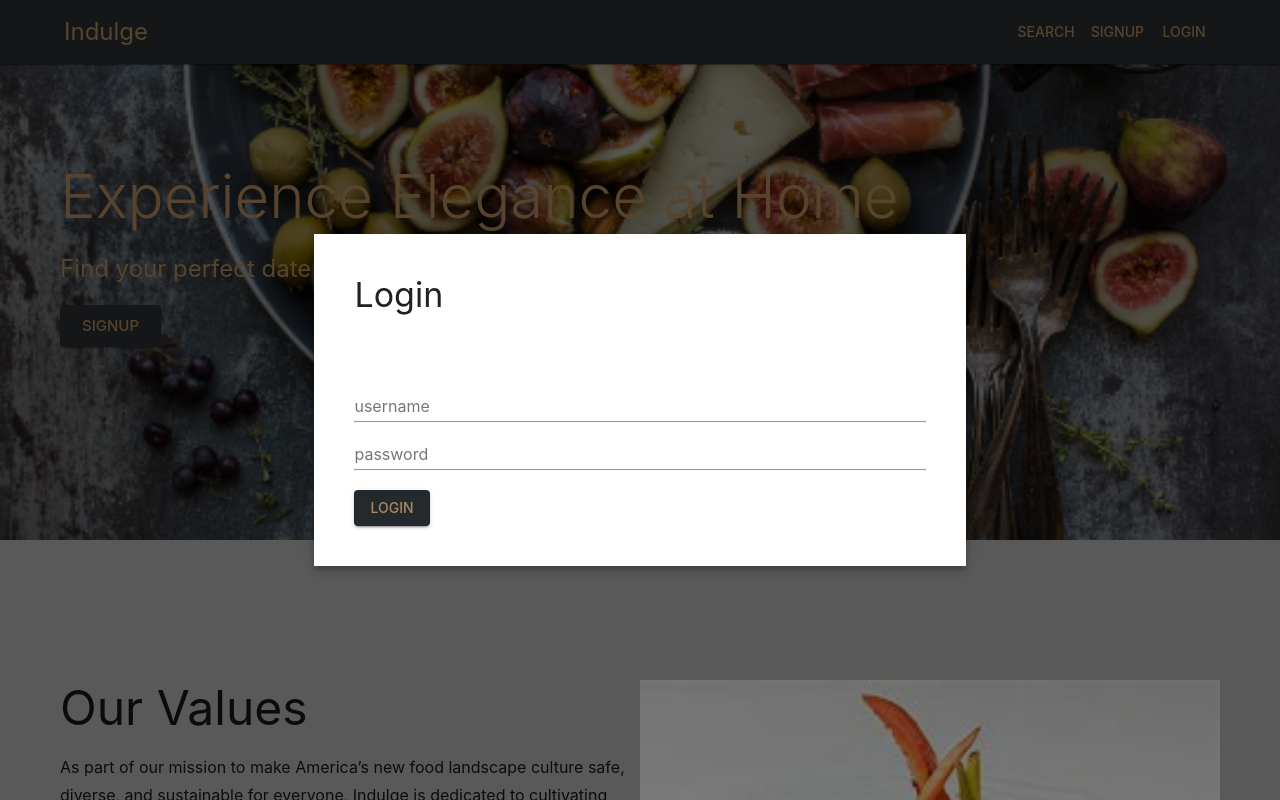
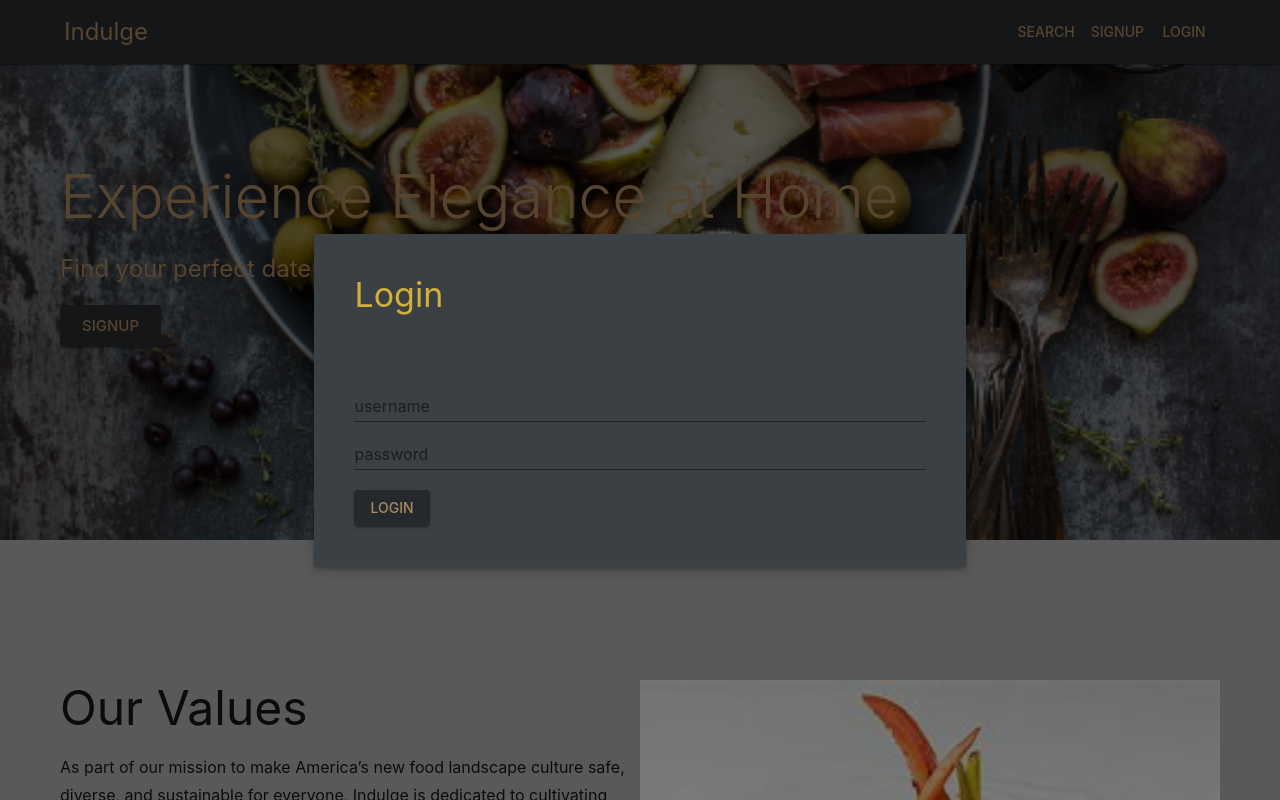
Before and after one commit to mercspring/experience-indulgence, a React (Create React App) app: page / in a window 1280 px wide. Both pictures are taken after a click on the button "LOGIN". Shown: the top 800 px of the page. Built offline with nearby package versions, Linux system fonts and the light colour scheme.

Commit message:
changed color to match what scott put

```diff
--- a/src/components/SigninModal/index.js
+++ b/src/components/SigninModal/index.js
@@ -11,7 +11,10 @@ const useStyles = makeStyles((theme) => ({
         marginTop: "20px"
     },
     box: {
-        backgroundColor: "rgba(244, 143, 177, 0.2)"
+        backgroundColor: "rgba(244, 143, 177, 0.1)"
+    },
+    inputText: {
+        color: "#f5f5f5"
     }
 }));
 
@@ -62,7 +65,7 @@ function SigninModal(props) {
             </Grow>
 
             <form autoComplete="off" onSubmit={onSubmit}>
-                <TextField fullWidth error={!validUser} label="username" name="username" value={userInfo.username} onChange={onInfoChange} />
+                <TextField InputProps={{className : classes.inputText}} fullWidth error={!validUser} label="username" name="username" value={userInfo.username} onChange={onInfoChange} />
                 <TextField fullWidth error={!validUser} type="password" label="password" name="password" value={userInfo.password} onChange={onInfoChange} />
                 <Button className={classes.button} variant="contained" type="submit" color="secondary">Login</Button>
             </form>
--- a/src/components/navbar/index.js
+++ b/src/components/navbar/index.js
@@ -11,8 +11,7 @@ import SigninModal from "../SigninModal";
 import Modal from '@material-ui/core/Modal';
 import { Slide, useScrollTrigger } from '@material-ui/core'
 import MenuIcon from '@material-ui/icons/Menu';
-import "../Navbar/style.css"
-
+import "../navbar/style.css"
 
 const useStyles = makeStyles((theme) => ({
   root: {
@@ -24,15 +23,16 @@ const useStyles = makeStyles((theme) => ({
   modal: {
 	display: 'flex',
 	alignItems: 'center',
-	justifyContent:'center',
+	justifyContent: 'center',
   },
   barBtn: {
 	float: "right"
   },
   paper: {
+	color: '#D4AF37',
 	outline: 'none',
 	position: 'absolute',
-	backgroundColor: theme.palette.background.paper,
+	backgroundColor: '#3b4045',
 	boxShadow: theme.shadows[5],
 	padding: theme.spacing(2),
 	maxWidth: "90vw"
@@ -43,7 +43,8 @@ const useStyles = makeStyles((theme) => ({
 	padding: "1vh 5vw"
   },
   drawerItem: {
-	margin: "1vh 5vw"
+	margin: "1vh 5vw",
+	color: "#D4AF37"
   },
   mobileHidden: {
 	[theme.breakpoints.down('sm')]: {
@@ -148,7 +149,6 @@ function Navbar(props) {
 					</AppBar>
 				</HideOnScroll>
 				<Drawer
-					px={10}
 					anchor="right"
 					open={drawerOpen}
 					onClose={handleDrawerClose}
--- a/src/components/navbar/style.css
+++ b/src/components/navbar/style.css
@@ -4,6 +4,9 @@
   box-sizing: border-box;
 }
 
+div .MuiDrawer-paper {
+  background-color: #292C30;
+}
 
 li {
   list-style-type: none;
@@ -94,4 +97,4 @@ nav .burgerMenu  {
   nav .nav-links a:hover {
     border-bottom: 0px solid #D4AF37;
   }
-  }
+}
```
